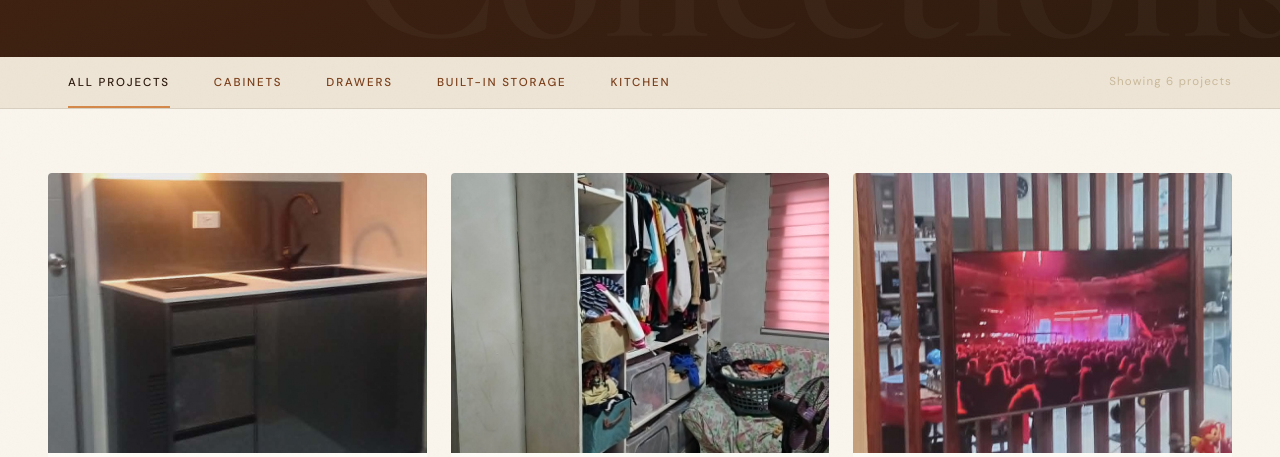
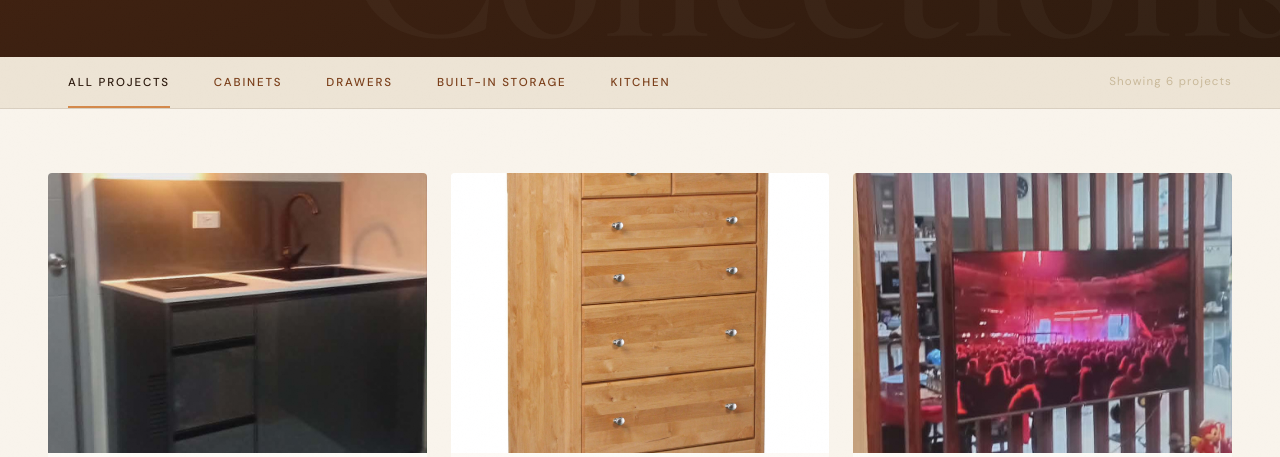
Before and after one commit to Gabss19/lifurniture-backend, a website: page public/collections.html in a window 1280 px wide. Shown: the part 343-800 px from the top of the page. Drawn offline with nearby package versions, Linux system fonts and the light colour scheme; a web font is replaced by a local one.

Commit message:
Update collections.html

```diff
--- a/public/collections.html
+++ b/public/collections.html
@@ -83,7 +83,7 @@
       <!-- Card 2 -->
       <article class="gallery-card gc-2" data-category="drawers">
         <div class="img-wrap">
-          <img src="70354f5c-8db7-4c45-8dd9-b9d88ff8075f.jpg" alt="6-Drawer Bedroom Chest" />
+          <img src="6 drawer.jpg" alt="6-Drawer Bedroom Chest" />
           <div class="gallery-overlay">
             <span class="view-btn">View Details</span>
           </div>
```
